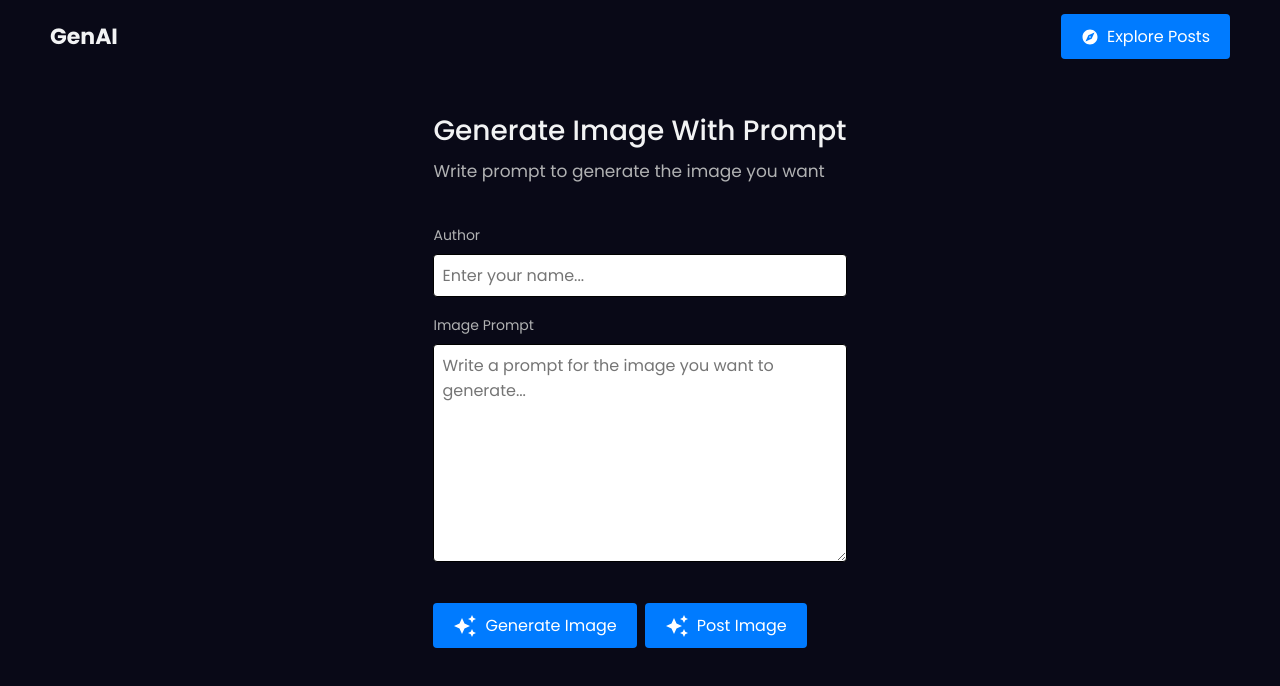
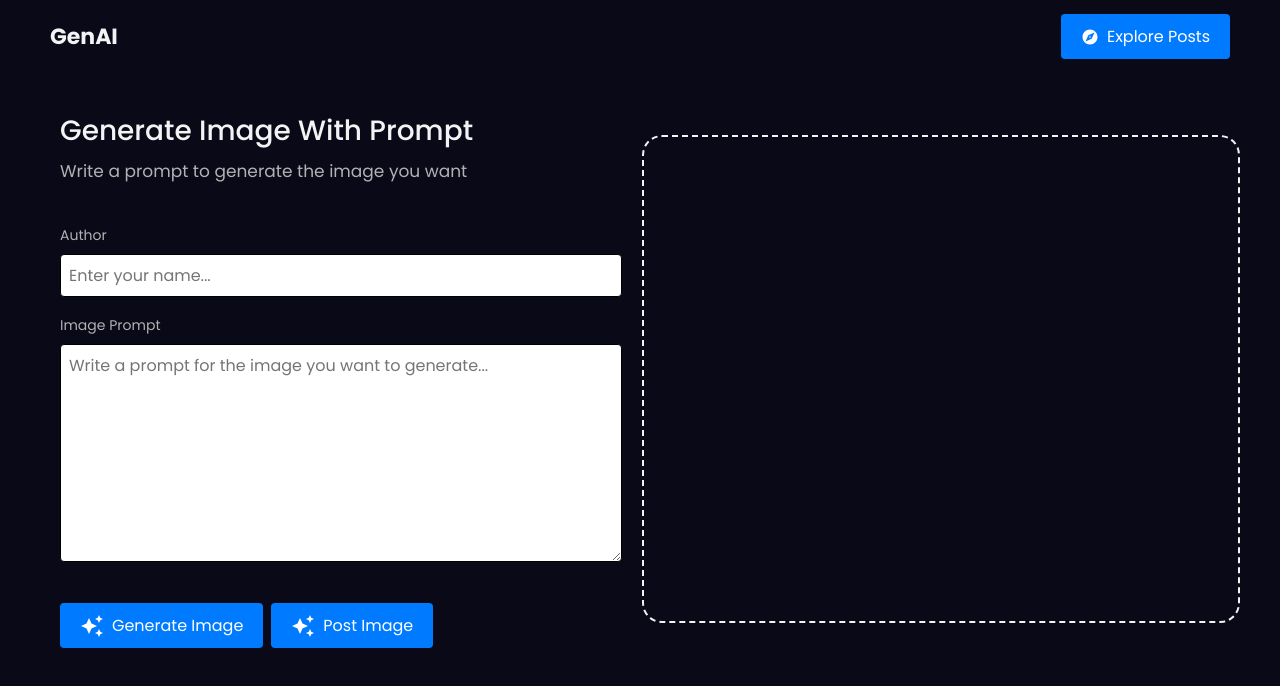
Before and after one commit to Benah0987/Image-GEN, a React (Create React App) app in the folder client/: page /post in a window 1280 px wide. Shown: the top 686 px of the page. Built offline with nearby package versions, Linux system fonts and the light colour scheme.

Commit message:
frontend done

```diff
--- a/client/src/components/GenerateImageForm.jsx
+++ b/client/src/components/GenerateImageForm.jsx
@@ -45,26 +45,65 @@ const Actions = styled.div`
   gap: 8px;
 `;
 
-function GenerateImageForm() {
+function GenerateImageForm({
+  post,
+  setPost,
+  createPostLoading,
+  generateImageLoading,
+  setGenerateImageLoading,
+  setCreatePostLoading
+}) {
+
+  const generateImageFun = () => {
+    setGenerateImageLoading(true);
+    // Add logic for generating the image
+  };
+
+  const createPostFun = () => {
+    setCreatePostLoading(true);
+    // Add logic for creating the post
+  };
+
   return (
     <Form>
         <Top>
             <Title>Generate Image With Prompt</Title>
-            <Desc>Write prompt to generate the image you want</Desc>
+            <Desc>Write a prompt to generate the image you want</Desc>
         </Top>
         <Body>
-            <TextInput label="Author" placeholder="Enter your name..." />
+            <TextInput
+              label="Author"
+              placeholder="Enter your name..."
+              name="name"
+              value={post.name}
+              handleChange={(e) => setPost({ ...post, name: e.target.value })}
+            />
             <TextInput
               label="Image Prompt"
               placeholder="Write a prompt for the image you want to generate..."
               name="imagePrompt"
               rows="8"
               textArea
+              value={post.prompt}
+              handleChange={(e) => setPost({ ...post, prompt: e.target.value })}
             />
         </Body>
         <Actions>
-          <Button text="Generate Image" leftIcon={<AutoAwesomeIcon />} />
-          <Button text="Post Image" leftIcon={<AutoAwesomeIcon />} />
+          <Button
+            text="Generate Image"
+            leftIcon={<AutoAwesomeIcon />}
+            isLoading={generateImageLoading}
+            isDisabled={!post.prompt.trim()}
+            onClick={generateImageFun}
+          />
+
+          <Button
+            text="Post Image"
+            leftIcon={<AutoAwesomeIcon />}
+            isLoading={createPostLoading}
+            isDisabled={!post.name.trim() || !post.prompt.trim() || !post.photo}
+            onClick={createPostFun}
+          />
         </Actions>
     </Form>
   );
--- /dev/null
+++ b/client/src/components/GeneratedImageCard.js
@@ -0,0 +1,41 @@
+import { CircularProgress } from '@mui/material';
+import React from 'react';
+import styled from 'styled-components';
+
+const StyledContainer = styled.div`
+  flex: 1;
+  display: flex;
+  align-items: center;
+  gap: 16px;
+  flex-direction: column;
+  justify-content: center;
+  padding: 16px;
+  border: 2px dashed ${({ theme }) => theme.yellow};
+  color: ${({ theme }) => `${theme.arrow}80`};  // Assuming you're adding transparency
+  border-radius: 20px;
+`;
+
+const Image = styled.div`
+  width: 100%;
+  height: 100%;
+  object-fit: cover;
+  border-radius: 24px;
+  background: ${({ theme }) => theme.yellow};
+`;
+
+function GeneratedImageCard({ loading, src }) {
+  return (
+    <StyledContainer>
+      {loading ? (
+
+        <>
+        <CircularProgress style ={{ color: "inherit", width: "24px", height: "24px"}}/>
+        Generating Your Image  ...</>
+      ) : (
+        src ? <Image style={{ backgroundImage: `url(${src})` }} /> : <>Write a prompt to generate image</>
+      )}
+    </StyledContainer>
+  );
+}
+
+export default GeneratedImageCard;
--- a/client/src/pages/CreatePost.jsx
+++ b/client/src/pages/CreatePost.jsx
@@ -1,11 +1,13 @@
-import React from 'react'
+import React, { useState } from 'react'
 import styled from 'styled-components'
 import GenerateImageForm from '../components/GenerateImageForm';
+import GeneratedImageCard from '../components/GeneratedImageCard';
 
 const Container = styled.div`
   height: 100%;
   overflow-y: scroll;
   padding: 30px 30px;
+  min-height: 300px;
   padding-bottom: 50px;
   display: flex;
   flex-direction: column;
@@ -20,7 +22,7 @@ const Container = styled.div`
 `;
 
 const Wrapper = styled.div`
-flex: 1;
+width: 100%;
 height: fit-content
 gap: 8%;
 max-width: 1200px;
@@ -34,10 +36,28 @@ justify-content: center;
 
 
 function CreatePost() {
+  const [createPostLoading, setCreatePostLoading ] = useState(false)
+  const [generateImageLoading, setGenerateImageLoading ] = useState(false)
+  const [ post, setPost ] = useState ({
+    name: "",
+    prompt: " ",
+    photo: " ",
+  })
+
+
   return (
     <Container>
       <Wrapper>
-        <GenerateImageForm />
+        <GenerateImageForm
+        post ={post}
+        setPost ={setPost}
+        createPostLoading = {createPostLoading}
+        generateImageLoading ={generateImageLoading}
+        setGenerateImageLoading ={setGenerateImageLoading}
+        setCreatePostLoading = {setCreatePostLoading}
+
+        />
+        <GeneratedImageCard src={post?.photo} loading = {generateImageLoading}/>
       </Wrapper>
     </Container>
 
```
